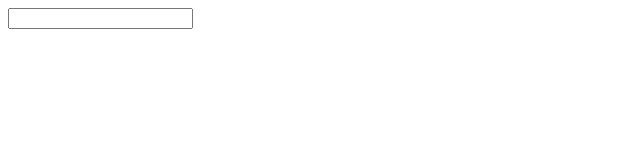
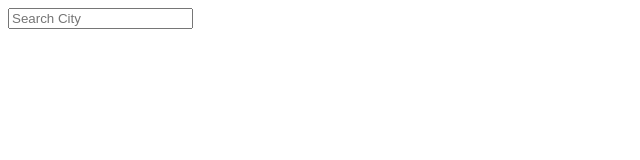
Before and after one commit to Someone2024/Weather-app, a plain HTML site: page index.html in a window 1280 px wide. Shown: the full height of the page, 0-640 px from the left. Drawn offline with Linux system fonts and the light colour scheme.

Commit message:
Fix the bug in the input elements (unable to type in when there is only one)

```diff
--- a/index.html
+++ b/index.html
@@ -6,11 +6,14 @@
     <meta name="viewport" content="width=device-width, initial-scale=1.0">
     <title>The weather</title>
     <script src="src/main.js" defer></script>
+    <link rel="stylesheet" href="css/styles.css">
+    <link href='https://fonts.googleapis.com/css?family=Nunito' rel='stylesheet'>
 </head>
 <body>
     <header>
         <form action="" id="city-form">
-        <input type="text" name="city" id="input-city" class="city">
+            <input style="display: none;" type="text" placeholder="Search City" name="city" id="changed" class="city">
+            <input type="text" placeholder="Search City" name="city" id="input-city" class="city">
         </form>
     </header>
 
```
